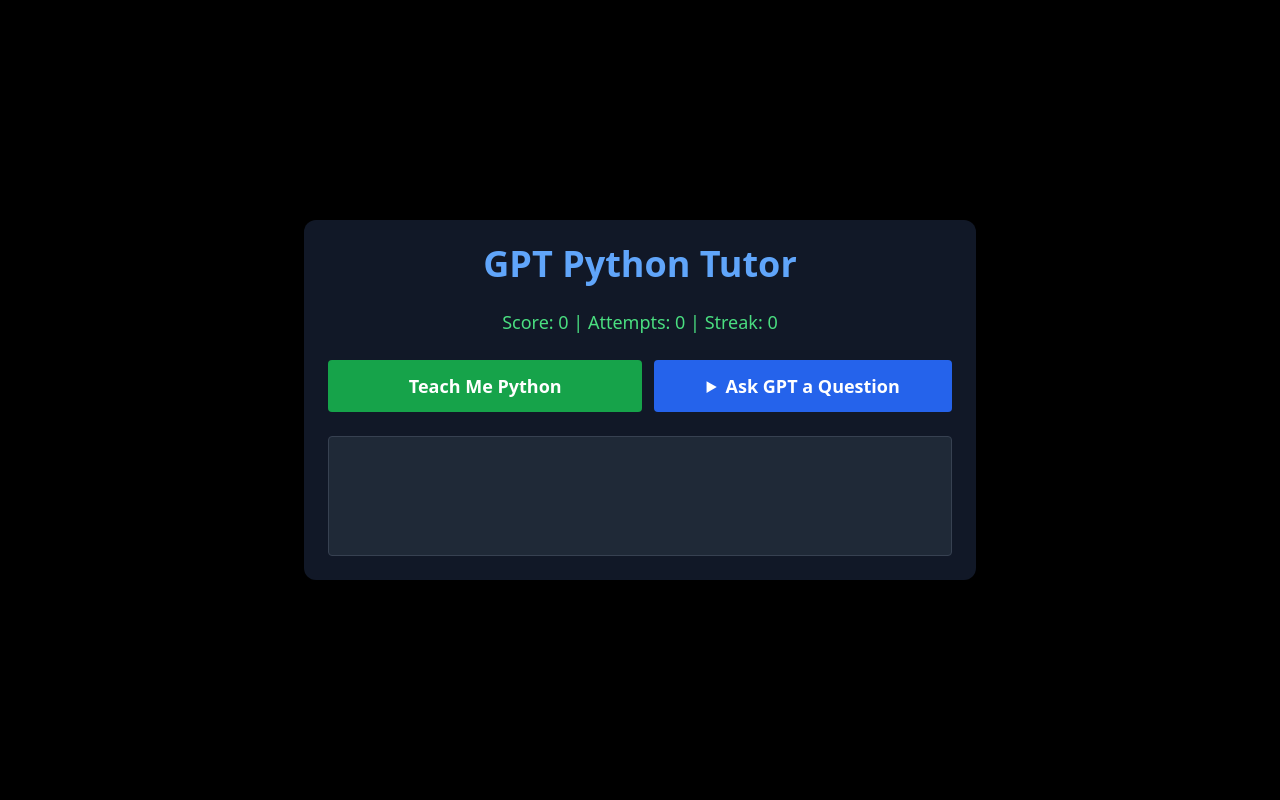
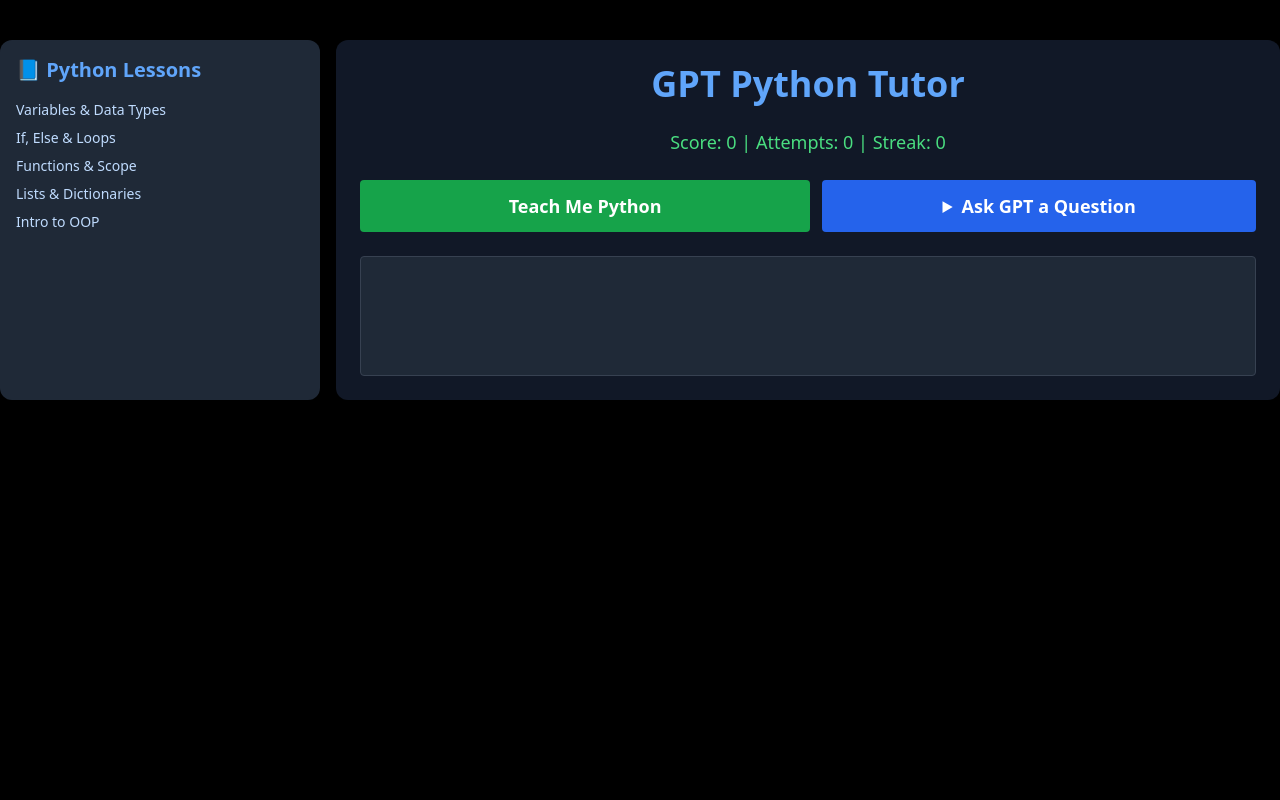
Before and after one commit to redbirk-dev/gpt-python-tutor, a Flask app: page / in a window 1280 px wide. Run offline with Flask 3, Linux system fonts and the light colour scheme; some libraries are stand-ins or nearby versions.

Commit message:
Add sidebar with essential Python lessons

````diff
--- a/templates/index.html
+++ b/templates/index.html
@@ -6,8 +6,22 @@
   <title>GPT Python Tutor</title>
   <script src="https://cdn.tailwindcss.com"></script>
 </head>
-<body class="bg-black text-white font-sans min-h-screen flex items-center justify-center">
-  <div class="w-full max-w-2xl bg-gray-900 p-6 rounded-xl shadow-xl space-y-6">
+<body class="bg-black text-white font-sans min-h-screen flex items-start justify-center">
+  <div class="flex w-full max-w-7xl mt-10">
+    <!-- Sidebar Lessons -->
+    <aside class="w-1/4 bg-gray-800 p-4 rounded-xl mr-4 space-y-2 text-sm">
+      <h2 class="text-xl font-bold text-blue-400 mb-4">📘 Python Lessons</h2>
+      <ul class="space-y-2">
+        <li><a href="#" onclick="showLesson('vars')" class="hover:underline text-blue-200">Variables & Data Types</a></li>
+        <li><a href="#" onclick="showLesson('control')" class="hover:underline text-blue-200">If, Else & Loops</a></li>
+        <li><a href="#" onclick="showLesson('functions')" class="hover:underline text-blue-200">Functions & Scope</a></li>
+        <li><a href="#" onclick="showLesson('lists')" class="hover:underline text-blue-200">Lists & Dictionaries</a></li>
+        <li><a href="#" onclick="showLesson('oop')" class="hover:underline text-blue-200">Intro to OOP</a></li>
+      </ul>
+    </aside>
+
+    <!-- Main App Area -->
+    <div class="flex-1 bg-gray-900 p-6 rounded-xl shadow-xl space-y-6">
       <h1 class="text-4xl font-bold text-center text-blue-400">GPT Python Tutor</h1>
       <div class="text-center text-green-400 text-lg">
         Score: <span id="score">0</span> | Attempts: <span id="attempts">0</span> | Streak: <span id="streak">0</span>
@@ -38,6 +52,9 @@
       <button id="nextBtn" onclick="startLesson()" class="hidden w-full bg-purple-600 hover:bg-purple-700 text-white py-3 px-4 rounded text-lg font-semibold">
         Next Question
       </button>
+
+      <div id="lessonContent" class="bg-gray-800 p-4 mt-4 rounded text-sm hidden"></div>
+    </div>
   </div>
 
   <script>
@@ -51,6 +68,7 @@
     const responseEl = document.getElementById('response');
     const choicesEl = document.getElementById('choices');
     const nextBtn = document.getElementById('nextBtn');
+    const lessonContent = document.getElementById('lessonContent');
     const buttons = document.getElementsByClassName('choice-btn');
     let correctAnswer = '';
 
@@ -61,6 +79,18 @@
       localStorage.setItem('score', score);
       localStorage.setItem('attempts', attempts);
       localStorage.setItem('streak', streak);
+    }
+
+    function showLesson(topic) {
+      const lessons = {
+        vars: "**Variables & Data Types**\n\nPython variables store data. Example:\n```python\nx = 10\nname = 'Rudra'\nis_ready = True\n```\n\nCommon data types: int, float, str, bool.",
+        control: "**If, Else & Loops**\n\nConditional logic and repetition:\n```python\nif x > 5:\n    print('Big')\nelse:\n    print('Small')\n\nfor i in range(3):\n    print(i)\n```",
+        functions: "**Functions & Scope**\n\nFunctions let you reuse logic:\n```python\ndef greet(name):\n    return f"Hello {name}"\n\nprint(greet('Rudra'))\n```",
+        lists: "**Lists & Dictionaries**\n\nLists are ordered, dictionaries are key-value:\n```python\nnums = [1, 2, 3]\ndata = {'name': 'Rudra', 'age': 17}\n```",
+        oop: "**Intro to OOP**\n\nOOP uses classes to model data:\n```python\nclass Dog:\n    def __init__(self, name):\n        self.name = name\n\n    def bark(self):\n        print(self.name + ' says woof!')\n```"
+      };
+      lessonContent.innerHTML = `<div class='whitespace-pre-wrap'>${marked.parse(lessons[topic])}</div>`;
+      lessonContent.classList.remove('hidden');
     }
 
     async function askGPT() {
@@ -125,5 +155,6 @@
 
     updateStats();
   </script>
+  <script src="https://cdn.jsdelivr.net/npm/marked/marked.min.js"></script>
 </body>
 </html>
````
Lines whose indentation alone changed are shown as unchanged.
